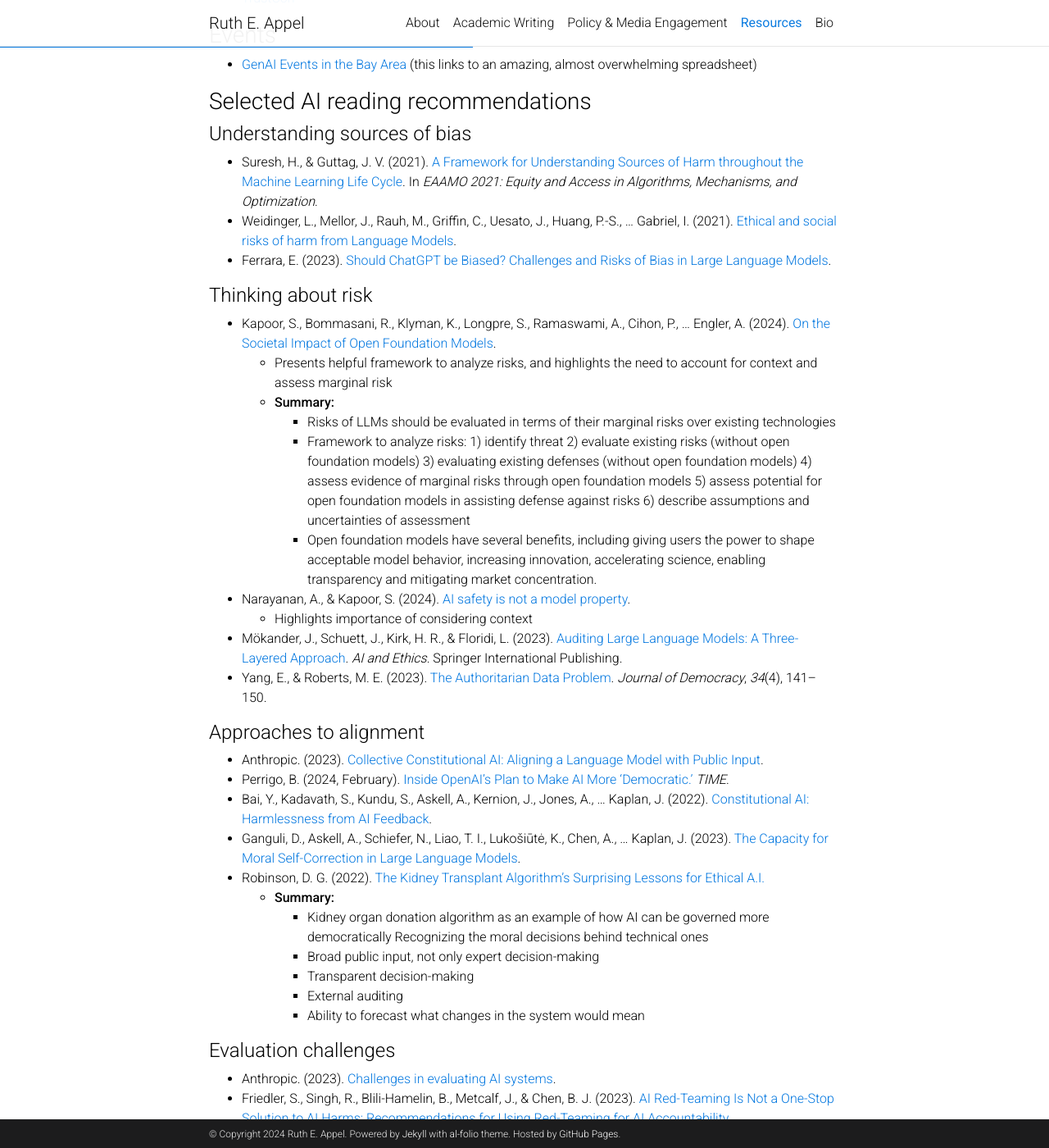
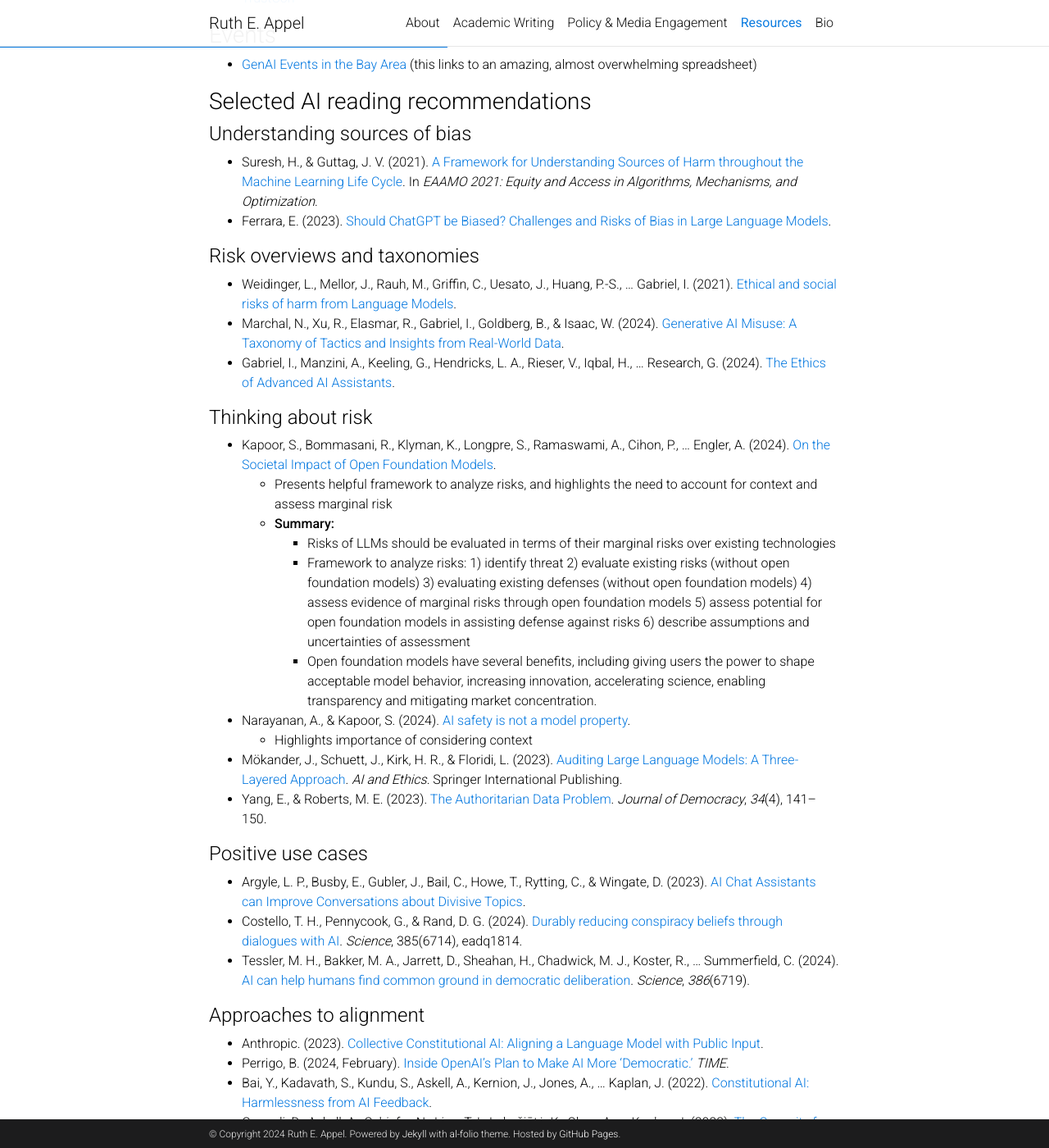
Before and after one commit to ruthappel/ruthappel.github.io, a Jekyll site: the page built from _pages/resources.md, in a window 1280 px wide and 1400 px high, scrolled down 2356 px. Shown: the whole window at 82% size. Built offline with Jekyll 4.4.1, drawn with Linux system fonts in a browser that asks for light colours; comment, search, counter and statistics services are not loaded; a style sheet for code colours, icons or effects is not loaded; some of the changed text lies outside the part shown.

Commit message:
update resources, publication and cv

```diff
--- a/_pages/resources.md
+++ b/_pages/resources.md
@@ -24,6 +24,7 @@ Last updated: October 16, 2024
 - [Selected AI reading recommendations](#selected-ai-reading-recommendations)
     - [Understanding sources of bias](#understanding-sources-of-bias)
     - [Thinking about risk](#thinking-about-risk)
+    - [Positive use cases](#positive-use-cases)
     - [Approaches to alignment](#approaches-to-alignment)
     - [Evaluation challenges](#evaluation-challenges)
     - [Benchmarks and evaluations](#benchmarks-and-evaluations)
@@ -114,8 +114,13 @@ Last updated: October 16, 2024
 #### Understanding sources of bias
 
 - Suresh, H., & Guttag, J. V. (2021). [A Framework for Understanding Sources of Harm throughout the Machine Learning Life Cycle](https://doi.org/3465416.3483305). In *EAAMO 2021: Equity and Access in Algorithms, Mechanisms, and Optimization*.
+- Ferrara, E. (2023). [Should ChatGPT be Biased? Challenges and Risks of Bias in Large Language Models](http://arxiv.org/abs/2304.03738).
+
+#### Risk overviews and taxonomies
+
 - Weidinger, L., Mellor, J., Rauh, M., Griffin, C., Uesato, J., Huang, P.-S., ... Gabriel, I. (2021). [Ethical and social risks of harm from Language Models](http://arxiv.org/abs/2112.04359).
-- Ferrara, E. (2023). [Should ChatGPT be Biased? Challenges and Risks of Bias in Large Language Models](http://arxiv.org/abs/2304.03738).
+- Marchal, N., Xu, R., Elasmar, R., Gabriel, I., Goldberg, B., & Isaac, W. (2024). [Generative AI Misuse: A Taxonomy of Tactics and Insights from Real-World Data](http://arxiv.org/abs/2406.13843).
+- Gabriel, I., Manzini, A., Keeling, G., Hendricks, L. A., Rieser, V., Iqbal, H., … Research, G. (2024). [The Ethics of Advanced AI Assistants](https://storage.googleapis.com/deepmind-media/DeepMind.com/Blog/ethics-of-advanced-ai-assistants/the-ethics-of-advanced-ai-assistants-2024-i.pdf).
 
 #### Thinking about risk
 
@@ -135,6 +140,12 @@ Last updated: October 16, 2024
     - Highlights importance of considering context
 - Mökander, J., Schuett, J., Kirk, H. R., & Floridi, L. (2023). [Auditing Large Language Models: A Three-Layered Approach](https://doi.org/10.1007/s43681-023-00289-2). *AI and Ethics*. Springer International Publishing.
 - Yang, E., & Roberts, M. E. (2023). [The Authoritarian Data Problem](https://doi.org/10.1353/jod.2023.a907695). *Journal of Democracy*, *34*(4), 141--150.
+
+#### Positive use cases
+
+- Argyle, L. P., Busby, E., Gubler, J., Bail, C., Howe, T., Rytting, C., & Wingate, D. (2023). [AI Chat Assistants can Improve Conversations about Divisive Topics](http://arxiv.org/abs/2302.07268).
+-  Costello, T. H., Pennycook, G., & Rand, D. G. (2024). [Durably reducing conspiracy beliefs through dialogues with AI](https://doi.org/10.1126/science.adq1814). *Science*, 385(6714), eadq1814.
+- Tessler, M. H., Bakker, M. A., Jarrett, D., Sheahan, H., Chadwick, M. J., Koster, R., … Summerfield, C. (2024). [AI can help humans find common ground in democratic deliberation](https://doi.org/10.1126/science.adq2852). *Science*, *386*(6719).
 
 #### Approaches to alignment
 
@@ -182,10 +193,11 @@ Last updated: October 16, 2024
 - Microsoft. (2024). [Staying ahead of threat actors in the age of AI](https://www.microsoft.com/en-us/security/blog/2024/02/14/staying-ahead-of-threat-actors-in-the-age-of-ai/).
 - Harbarth, K. (2024). [Guide to the 2024  Elections](https://anchorchange.substack.com/p/guide-to-the-2024-elections).
     - The risk of GenAI for elections may be overestimated. The real risk may be the narrative that GenAI could produce harm
+- Dufour, N., Pathak, A., Samangouei, P., Hariri, N., Deshetti, S., Dudfield, A., … Bregler, C. (2024). [AMMeBa: A Large-Scale Survey and Dataset of Media-Based Misinformation In-The-Wild](http://arxiv.org/abs/2405.11697)
 
 #### Language and its impact
 
-- Nicholas, G., & Bhatia, A. (2023). [Lost in Translation: Large Language Models in Non-English Content Analysis](https://cdt.org/insights/lost-%20in-translation-large-language-models-in-non-english-content-analysis/).
+- Nicholas, G., & Bhatia, A. (2023). [Lost in Translation: Large Language Models in Non-English Content Analysis](https://cdt.org/insights/lost-in-translation-large-language-models-in-non-english-content-analysis/).
 
 #### AI incident trackers
 
@@ -196,16 +208,12 @@ Last updated: October 16, 2024
 - Bommasani, R., Klyman, K., Kapoor, S., Longpre, S., Xiong, B., Maslej, N., & Liang, P. (2024). [The Foundation Model Transparency Index v1.1](ttps://doi.org/10.48550/arXiv.2407.12929).
 - Bommasani, R., Klyman, K., Longpre, S., Kapoor, S., Maslej, N., Xiong, B., ... Liang, P. (2023). [The Foundation Model Transparency Index](http://arxiv.org/abs/2310.12941).
 
-#### Positive use cases
-
-- Argyle, L. P., Busby, E., Gubler, J., Bail, C., Howe, T., Rytting, C., & Wingate, D. (2023). [AI Chat Assistants can Improve Conversations about Divisive Topics](http://arxiv.org/abs/2302.07268).
--  Costello, T. H., Pennycook, G., & Rand, D. G. (2024). [Durably reducing conspiracy beliefs through dialogues with AI](https://doi.org/10.1126/science.adq1814). *Science*, 385(6714), eadq1814.
-
 #### Perceptions of generative AI
 
 - Jakesch, M., Hancock, J. T., & Naaman, M. (2023). [Human heuristics for AI-generated language are flawed](https://doi.org/10.1073/pnas.2208839120). *Proceedings of the National Academy of Sciences*, *120*(11).
 - Begum Celiktutana, Romain Cadarioa, & Morewedge, C. K. (2017). [People see more of their biases in algorithms](https://doi.org/10.1073/pnas). *Proceedings of the National Academy of Sciences*, *120*.
 - Altay, S., & Gilardi, F. (2024). [People are skeptical of headlines labeled as AI-generated, even if true or human-made, because they assume full AI automation](https://doi.org/10.1093/pnasnexus/pgae403). *PNAS Nexus*. *3*, 1-11.
+- Ejaz, W., Fletcher, R., Nielsen, R. K., & McGregor, S. C. (2024). [What Do People Want? Views on Platforms and the Digital Public Sphere in Eight Countries](https://doi.org/10.60625/risj-8pk9-d398). *Reuters Institute Report*, 1-52.
 
 #### AI ethics classics
 
```
Also changed, not shown: other parts of _pages/resources.md (+1 -2 lines), _bibliography/references.bib (+7 -1 lines), 3 other files.
